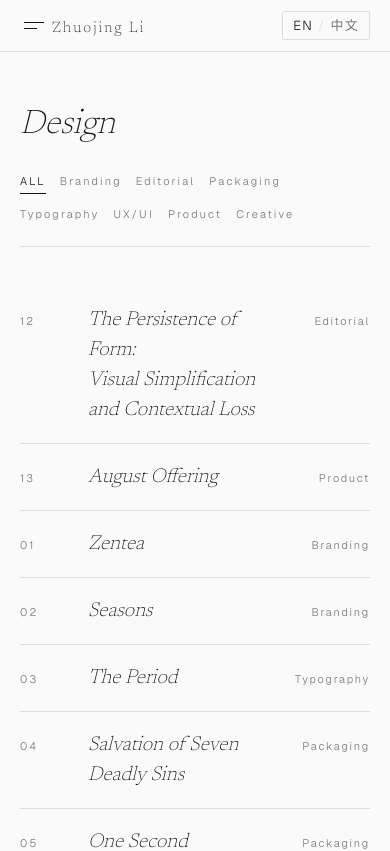
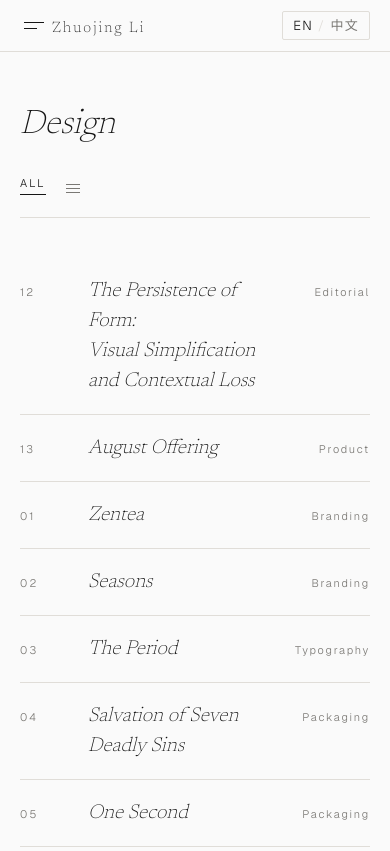
Before and after one commit to SherryLi8/zhuojing-site, a Next.js app: page /design in a window 390 px wide. Shown: the top 851 px of the page. Built offline with nearby package versions, Linux system fonts and the light colour scheme.

Commit message:
Design filters: ALL + hamburger category menu (2 tabs); CGDA award drops Student Group

```diff
--- a/app/about/page.tsx
+++ b/app/about/page.tsx
@@ -187,7 +187,7 @@ const data = {
       "Graphis New Talent — Gold · Silver · Honorable Mention, 2023",
       "VAND Design Award — Nominee, 2025",
       "Guizhou Tourism & Entrepreneurship Competition — Silver, 2025",
-      "CGDA Visual Communication Design Award — Finalist, Student Group, 2026",
+      "CGDA Visual Communication Design Award — Finalist, 2026",
     ],
     emailLabel: "EMAIL",
     igLabel: "INSTAGRAM",
@@ -258,7 +258,7 @@ const data = {
       "Graphis 新锐人才奖 — 金奖 · 银奖 · 优秀奖，2023",
       "VAND Design Award — 提名，2025",
       "贵州省旅游创业大赛 — 银奖，2025",
-      "CGDA 视觉传达设计奖 — 学生组入围奖，2026",
+      "CGDA 视觉传达设计奖 — 入围奖，2026",
     ],
     emailLabel: "邮箱",
     igLabel: "Instagram",
--- a/app/design/page.tsx
+++ b/app/design/page.tsx
@@ -577,6 +577,7 @@ export default function Design() {
   const { lang } = useLang();
   const isMobile = useIsMobile();
   const [activeFilter, setActiveFilter] = useState<string>("all");
+  const [menuOpen, setMenuOpen] = useState(false);
   const [hovered,  setHovered]  = useState<typeof works[0] | null>(null);
   const [selected, setSelected] = useState<typeof works[0] | null>(null);
 
@@ -630,26 +631,23 @@ export default function Design() {
               fontFamily: "var(--font-newsreader),serif", fontStyle: "italic", fontWeight: 200,
               fontSize: "clamp(34px,3.5vw,50px)", color: "var(--dark)",
             }}>{lang === "en" ? "Design" : "设计"}</h1>
-            {/* Filter tabs */}
-            <div style={{ display: "flex", flexWrap: "wrap", gap: "6px 14px" }}>
-              {[{ key: "all", en: "ALL", zh: "全部" } as const, ...FILTERS].map((f) => {
-                const isActive = activeFilter === f.key;
-                return (
-                  <button key={f.key}
-                    onClick={() => setActiveFilter(isActive && f.key !== "all" ? "all" : f.key)}
+            {/* Filter: ALL + category menu */}
+            <div style={{ display: "flex", gap: 20, alignItems: "center", position: "relative" }}>
+              <button
+                onClick={() => { setActiveFilter("all"); setMenuOpen(false); }}
                 style={{ background: "none", border: "none", cursor: "pointer", padding: 0, outline: "none" }}
               >
                 <span style={{
                   display: "inline-block", position: "relative", paddingBottom: 4,
                   fontFamily: "var(--font-geist),sans-serif",
                   fontSize: 11, letterSpacing: "0.2em",
-                      color: isActive ? "var(--dark)" : "var(--faint)",
+                  color: activeFilter === "all" ? "var(--dark)" : "var(--faint)",
                   transition: "color 0.2s",
                 }}>
-                      {"en" in f ? (lang === "en" ? f.en : f.zh) : (lang === "en" ? "ALL" : "全部")}
+                  {lang === "en" ? "ALL" : "全部"}
                   <motion.div
                     initial={false}
-                        animate={{ scaleX: isActive ? 1 : 0 }}
+                    animate={{ scaleX: activeFilter === "all" ? 1 : 0 }}
                     transition={{ duration: 0.38, ease: [0.16, 1, 0.3, 1] }}
                     style={{
                       position: "absolute", bottom: 0, left: 0, right: 0,
@@ -659,8 +657,64 @@ export default function Design() {
                   />
                 </span>
               </button>
-                );
-              })}
+              <button
+                onClick={() => setMenuOpen(o => !o)}
+                style={{ background: "none", border: "none", cursor: "pointer", padding: 0, outline: "none" }}
+              >
+                <span style={{
+                  display: "inline-flex", alignItems: "center", gap: 8, position: "relative", paddingBottom: 4,
+                  fontFamily: "var(--font-geist),sans-serif",
+                  fontSize: 11, letterSpacing: "0.2em",
+                  color: activeFilter !== "all" ? "var(--dark)" : "var(--faint)",
+                  transition: "color 0.2s",
+                }}>
+                  {(() => {
+                    const cat = FILTERS.find(f => f.key === activeFilter);
+                    return cat ? (lang === "en" ? cat.en : cat.zh) : null;
+                  })()}
+                  <span style={{ display: "inline-flex", flexDirection: "column", gap: 3 }}>
+                    {[0, 1, 2].map(i => (
+                      <span key={i} style={{ display: "block", width: 14, height: 1, background: "currentColor" }} />
+                    ))}
+                  </span>
+                  <motion.div
+                    initial={false}
+                    animate={{ scaleX: activeFilter !== "all" ? 1 : 0 }}
+                    transition={{ duration: 0.38, ease: [0.16, 1, 0.3, 1] }}
+                    style={{
+                      position: "absolute", bottom: 0, left: 0, right: 0,
+                      height: 1, background: "var(--dark)",
+                      transformOrigin: "left center",
+                    }}
+                  />
+                </span>
+              </button>
+              {menuOpen && (
+                <>
+                  <div onClick={() => setMenuOpen(false)} style={{ position: "fixed", inset: 0, zIndex: 40 }} />
+                  <div style={{
+                    position: "absolute", top: "calc(100% + 12px)", right: 0, zIndex: 50,
+                    background: "#fff", border: "1px solid var(--line)",
+                    padding: "6px 0", minWidth: 170, boxShadow: "0 10px 30px rgba(0,0,0,0.08)",
+                  }}>
+                    {FILTERS.map(f => (
+                      <button key={f.key}
+                        onClick={() => { setActiveFilter(f.key); setMenuOpen(false); }}
+                        style={{
+                          display: "block", width: "100%", textAlign: "left",
+                          background: "none", border: "none", cursor: "pointer",
+                          padding: "9px 16px",
+                          fontFamily: "var(--font-geist),sans-serif",
+                          fontSize: 11, letterSpacing: "0.2em",
+                          color: activeFilter === f.key ? "var(--dark)" : "var(--faint)",
+                        }}
+                      >
+                        {lang === "en" ? f.en : f.zh}
+                      </button>
+                    ))}
+                  </div>
+                </>
+              )}
             </div>
           </div>
 
```
Lines whose indentation alone changed are shown as unchanged.
